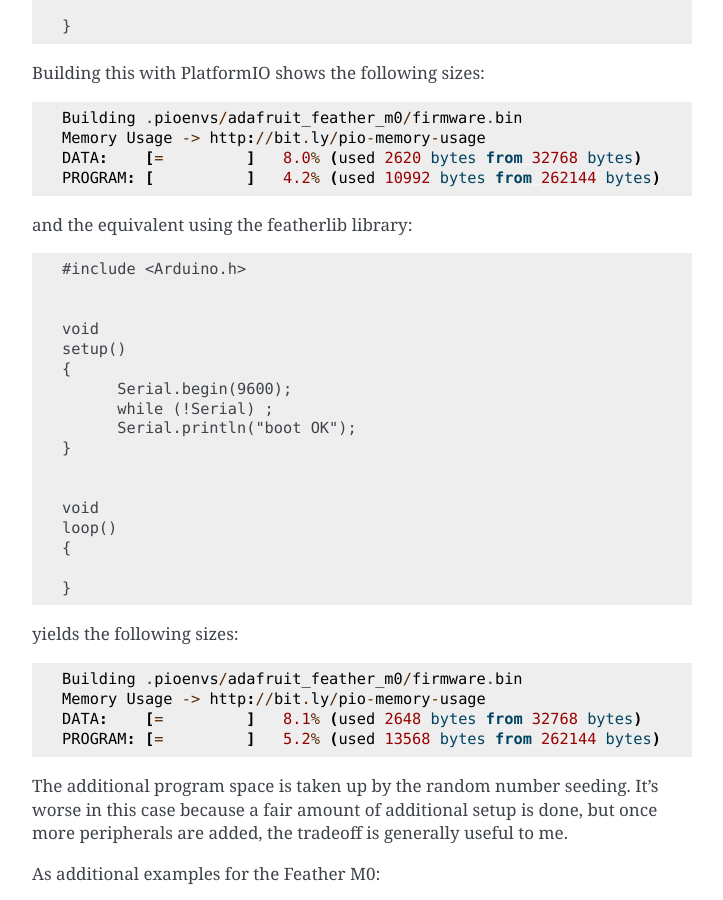
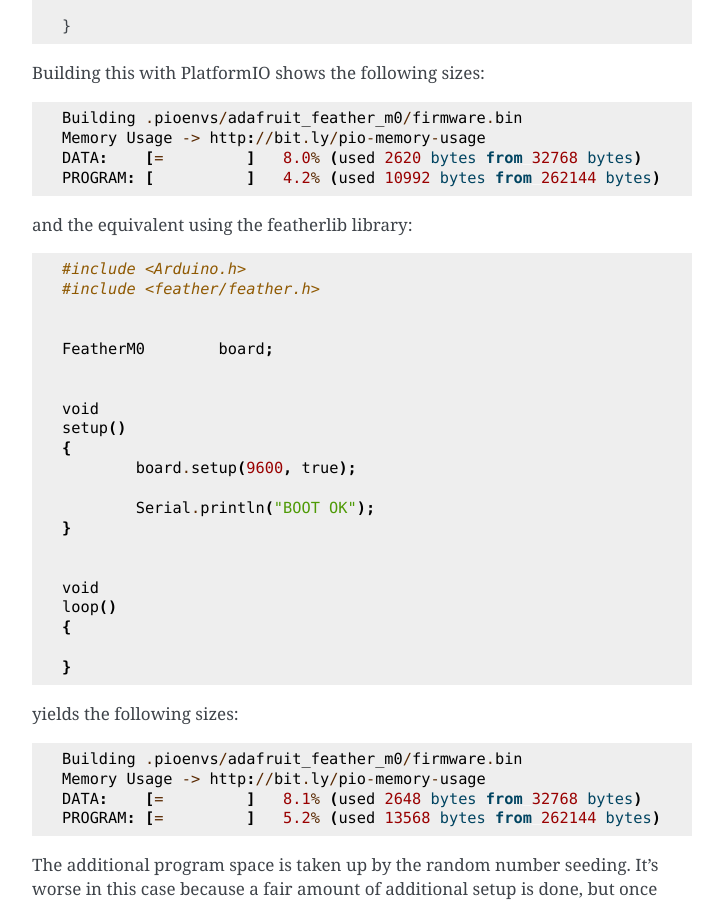
Before and after one commit to kisom/featherlib, a Sphinx documentation site: the page built from docs/introduction.rst, in a window 1280 px wide and 900 px high, scrolled down 2435 px. Shown: the whole window, without its empty margins (388-1111 px from the left). Built offline with Sphinx 7.4.7, drawn with Linux system fonts in a browser that asks for light colours.

Commit message:
Update the hello example in the docs.
Due to a copy-paste error, the hello program using featherlib
was actually the plain Arduino version.

```diff
--- a/docs/introduction.rst
+++ b/docs/introduction.rst
@@ -129,14 +129,18 @@ Building this with PlatformIO shows the following sizes::
 and the equivalent using the featherlib library::
 
   #include <Arduino.h>
+  #include <feather/feather.h>
+
+
+  FeatherM0        board;
 
 
   void
   setup()
   {
-  	Serial.begin(9600);
-  	while (!Serial) ;
-  	Serial.println("boot OK");
+          board.setup(9600, true);
+
+          Serial.println("BOOT OK");
   }
 
 
```
